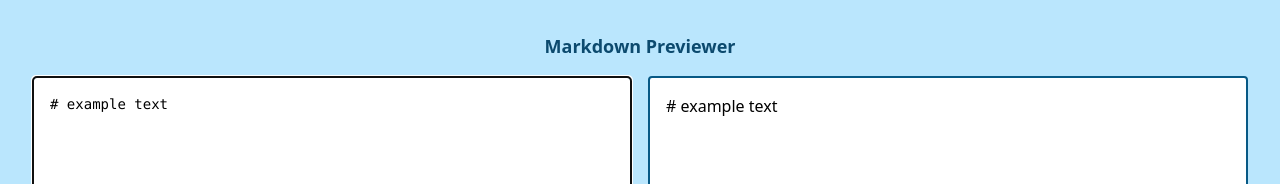
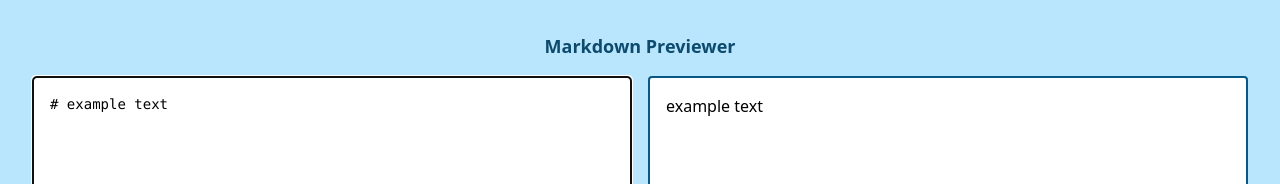
Before and after one commit to kevcomedia/fcc-markdown-previewer, a React (Vite) app: page / in a window 1280 px wide. Shown: the top 184 px of the page. Built offline with nearby package versions, Linux system fonts and the light colour scheme.

Commit message:
Display the parsed markdown in Preview

```diff
--- a/src/components/Preview.jsx
+++ b/src/components/Preview.jsx
@@ -1,11 +1,12 @@
+import { marked } from 'marked'
+
 const Preview = ({ markdown }) => {
   return (
     <section
       className="border-2 border-sky-800 rounded bg-white p-4 overflow-y-auto h-full"
       id="preview"
-    >
-      {markdown}
-    </section>
+      dangerouslySetInnerHTML={{ __html: marked.parse(markdown) }}
+    />
   )
 }
 
```
